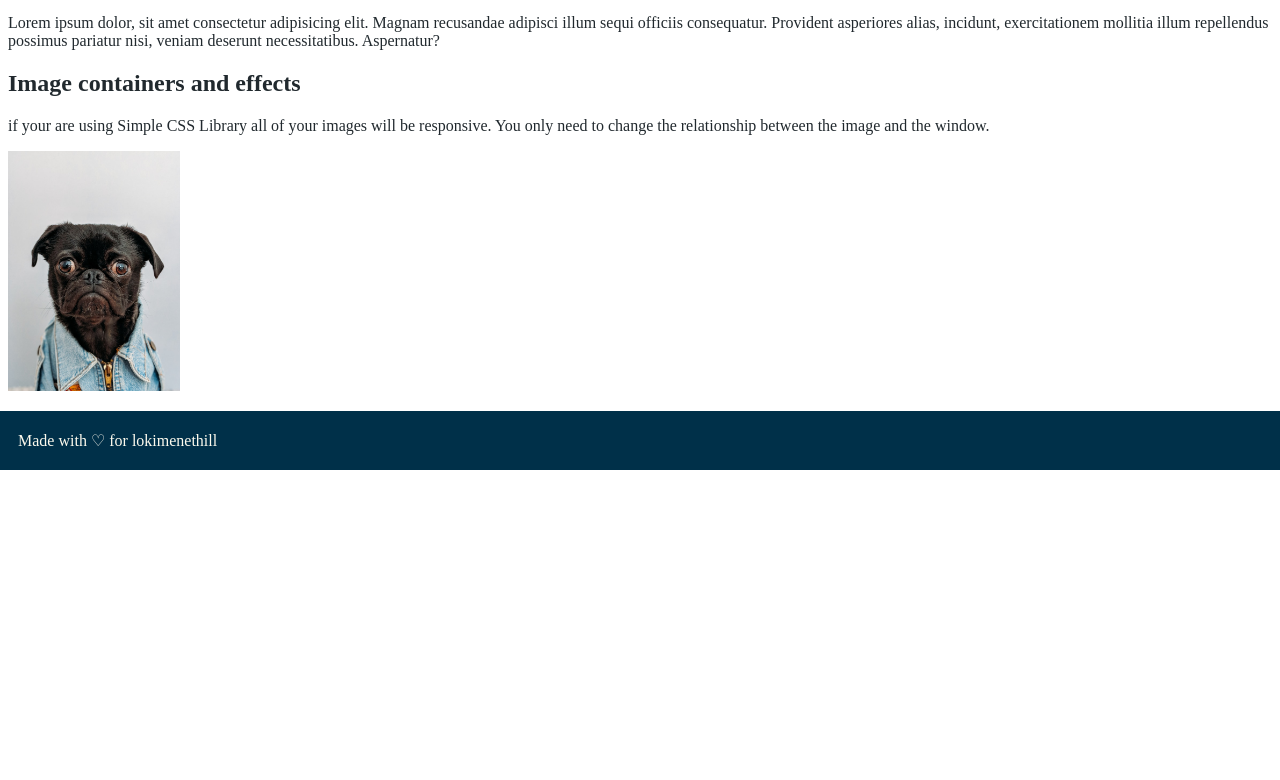
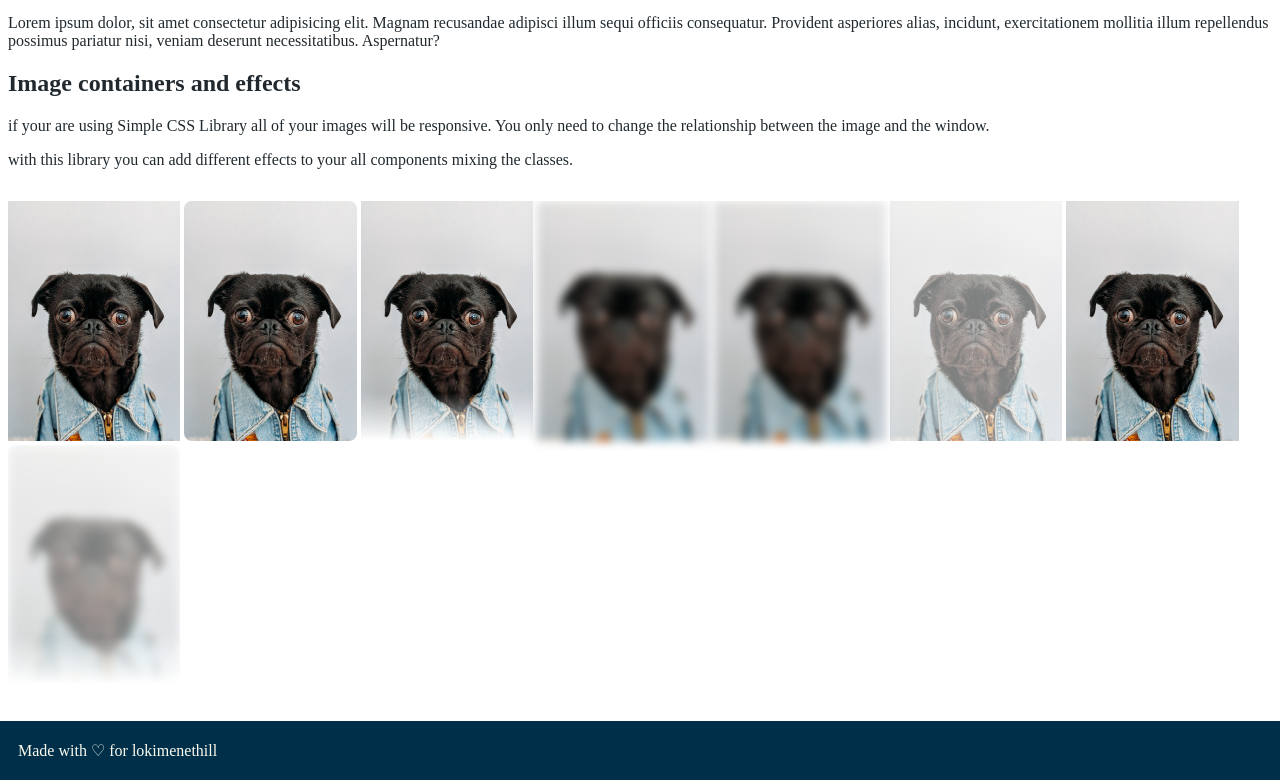
Before and after one commit to lokimenethill/SimpleCSSLibrary, a plain HTML site: page index.html in a window 1280 px wide. Shown: the part 1253-2033 px from the top of the page. Before the commit the page ends 1723 px from the top, so only its background shows below. Drawn offline with Linux system fonts and the light colour scheme.

Commit message:
img-effects-and-animations

```diff
--- a/index.html
+++ b/index.html
@@ -1,13 +1,13 @@
 <html>
   <head>
-    <title>SimpleCSSLibrary Test</title>
+    <title>SCL Test</title>
     <link rel="stylesheet" href="mainSCL.css">
 
   </head>
   <body>
     <body>
       <nav class="navbar">
-          <div class="logo">MyLogo</div>
+          <div class="logo">Welcome to SCL</div>
           <ul class="nav-links">
               <li><a href="#home">Home</a></li>
               <li><a href="#about">About</a></li>
@@ -110,8 +110,22 @@
     </div>
    <h2>Image containers and effects</h2>
    if your are using Simple CSS Library all of your images will be responsive. You only need to change the relationship between the image and the window.
+
    <p>
-    <img src="imgExample.jpg" alt="">
+    with this library you can add different effects to your all components mixing the classes.
+   </p>
+   <p>
+    <div class="image-container" >
+      <img src="imgExample.jpg" alt="">
+      <img class="rounded" src="imgExample.jpg" alt="">
+      <img class="gradient" src="imgExample.jpg" alt="">
+      <img class="blur" src="imgExample.jpg" alt="">
+      <img class="deblur" src="imgExample.jpg" alt="">
+      <img class="fade" src="imgExample.jpg" alt="">
+      <img class="shake" src="imgExample.jpg" alt="">
+      <img class="rounded gradient shake fade deblur" src="imgExample.jpg" alt="">
+    </div>
+
    </p>
 
 <div class="footer">
--- a/mainSCL.css
+++ b/mainSCL.css
@@ -527,7 +527,53 @@ img{
   max-width: var(--relation-width-size-image);
   max-height: var(--relation-height-size-image);
 }
+.gradient {
+  mask-image: linear-gradient(black 80%, transparent);
+}
+.fade{
+  transition: opacity 0.5s ease-in-out;
+  opacity: 0.5;
+}
+.fade:hover{
+  opacity: 1;
+}
 
+.shake {
+  transition: transform 0.2s;
+}
+
+@keyframes shake {
+  0% { transform: translate(1px, 0); }
+  25% { transform: translate(-1px, 0); }
+  50% { transform: translate(1px, 0); }
+  75% { transform: translate(-1px, 0); }
+  100% { transform: translate(0, 0); }
+}
+
+.shake:hover {
+  animation: shake 0.5s; /* Duración de la animación */
+}
+
+.blur{
+  filter: blur(5px);
+}
+
+.deblur{
+  filter: blur(5px);
+  transition:filter 0.5s ease-in-out;
+}
+.deblur:hover{
+  filter: blur(0px);
+}
+.rounded{
+  border-radius: var(--radius-controls);
+}
+.image-container {
+  position: relative;
+  display: inline-block;
+  overflow: hidden;
+}
+/* Extras */
 p{
   overflow: hidden;
   text-overflow: ellipsis;
```
